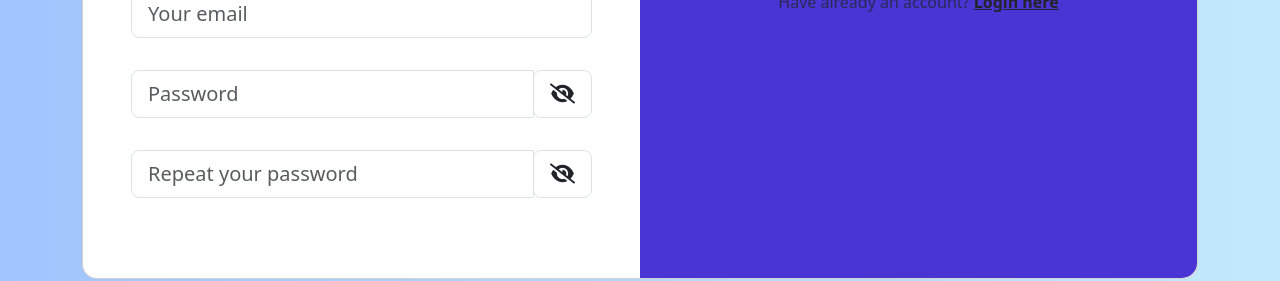
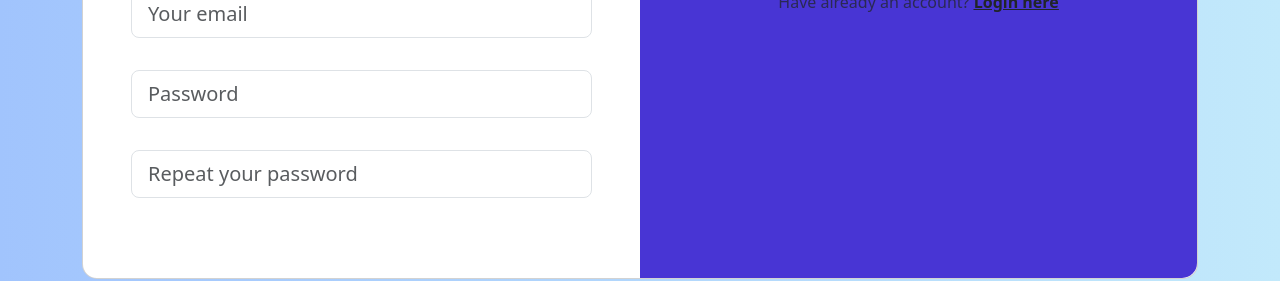
Before and after one commit to Antoinehrt/WayMate_FrontEnd, an Angular app: page /registration in a window 1280 px wide. Shown: the part 521-802 px from the top of the page. Built offline with nearby package versions, Linux system fonts and the light colour scheme.

Commit message:
Add show hide password in login page

```diff
--- a/src/app/pages/connection/connection.component.html
+++ b/src/app/pages/connection/connection.component.html
@@ -14,7 +14,14 @@
               </div>
               <div class="mb-4 pb-2">
                 <div class="form-outline">
-                  <input class="form-control form-control-lg" type="password" name="password" formControlName="password" placeholder="Password"/>
+                  <div class="input-group">
+                    <input class="form-control form-control-lg" [type]="fieldTextType ? 'text' : 'password'" name="password" formControlName="password" placeholder="Password"/>
+                    <div class="input-group-append">
+                       <span class="form-control form-control-lg">
+                         <i class="fa" [ngClass]="{'fa-eye-slash': !fieldTextType,'fa-eye': fieldTextType}" (click)="toggleFieldTextType()"></i>
+                       </span>
+                    </div>
+                  </div>
                 </div>
               </div>
               <div class="d-flex justify-content-center">
--- a/src/app/pages/connection/connection.component.ts
+++ b/src/app/pages/connection/connection.component.ts
@@ -9,6 +9,8 @@ import {Router} from "@angular/router";
   styleUrls: ['./connection.component.css']
 })
 export class ConnectionComponent {
+  fieldTextType: boolean = false;
+
   form: FormGroup = this._fb.group({
     email: ['', [Validators.required, Validators.email]],
     password: ['', [Validators.required]]
@@ -41,4 +43,8 @@ export class ConnectionComponent {
   clickSignUp() {
     this._route.navigate(['/registration']);
   }
+
+  toggleFieldTextType() {
+    this.fieldTextType = !this.fieldTextType;
+  }
 }
--- a/src/app/pages/registration/registration.component.html
+++ b/src/app/pages/registration/registration.component.html
@@ -31,7 +31,7 @@
                       </div>
                       <div class="col-md-6 mb-4 pb-2">
                         <div class="form-outline">
-                          <input class="form-control form-control-lg" type="text" name="lastname" formControlName="lastname" placeholder="Last name"/>
+                              <input class="form-control form-control-lg" type="text" name="lastname" formControlName="lastname" placeholder="Last name"/>
                         </div>
                       </div>
                     </div>
@@ -69,30 +69,16 @@
                     </div>
                     <div class="mb-4 pb-2">
                       <div class="form-outline">
-                        <div class="input-group">
-                          <input class="form-control form-control-lg" type="password" name="password" formControlName="password" placeholder="Password"/>
-                          <div class="input-group-append">
-                           <span class="form-control form-control-lg">
-                             <i class="fa fa-eye-slash"></i>
-                           </span>
-                          </div>
-                        </div>
+                        <input class="form-control form-control-lg" type="password" name="password" formControlName="password" placeholder="Password"/>
                       </div>
                     </div>
                     <div class="mb-4 pb-2">
                       <div class="form-outline">
-                        <div class="input-group">
-                          <input class="form-control form-control-lg" type="password" name="passwordVerif" formControlName="passwordVerif" placeholder="Repeat your password"/>
-                          <div class="input-group-append">
-                             <span class="form-control form-control-lg">
-                               <i class="fa fa-eye-slash"></i>
-                             </span>
-                          </div>
-                        </div>
+                        <input class="form-control form-control-lg" type="password" name="passwordVerif" formControlName="passwordVerif" placeholder="Repeat your password"/>
                       </div>
                     </div>
-                    <span *ngIf="!controlPassword()" class="invalid">The password must contain uppercase letters (A-Z), lowercase letters (a-z), numbers (1-9) and special characters.</span>
-                    <span *ngIf="!verifPassword()" class="invalid"><br>Passwords are not the same.</span>
+                      <span *ngIf="!controlPassword()" class="invalid">The password must contain uppercase letters (A-Z), lowercase letters (a-z), numbers (1-9) and special characters.</span>
+                      <span *ngIf="!verifPassword()" class="invalid"><br>Passwords are not the same.</span>
                   </div>
                 </div>
                 <div class="col-lg-6 bg-indigo text-white" formGroupName="addressForm">
```
